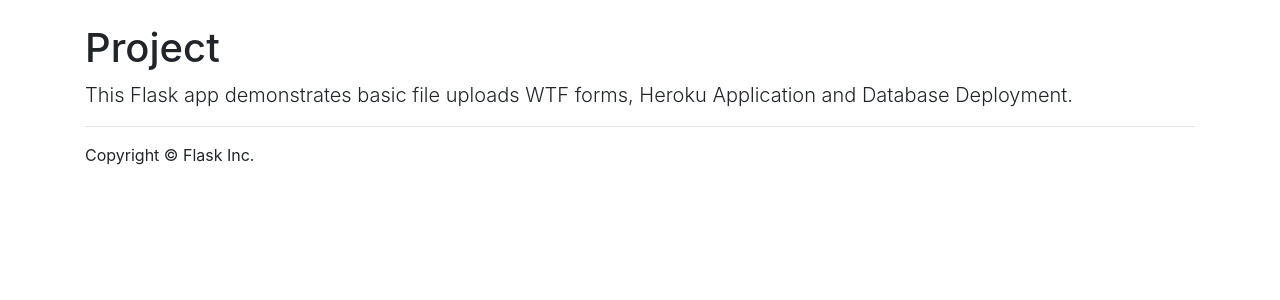
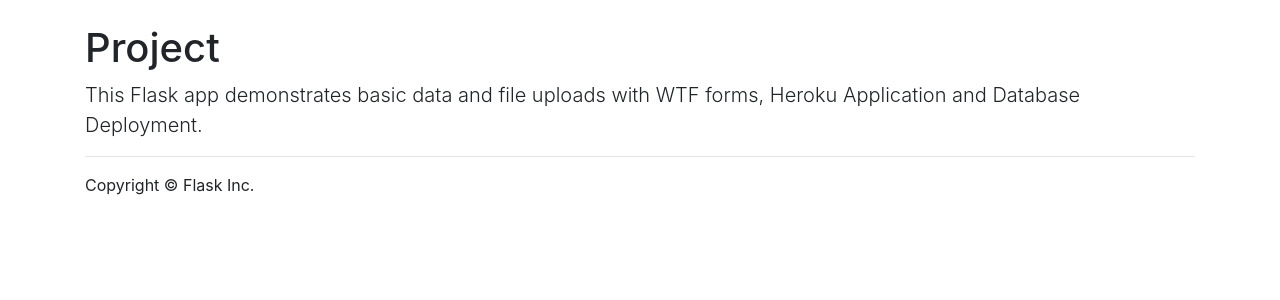
Before and after one commit to caribbeanyute/info3180-project1, a Flask app: page / in a window 1280 px wide. Shown: the part 56-356 px from the top of the page. Run offline with Flask 2, Linux system fonts and the light colour scheme; some libraries are stand-ins or nearby versions.

Commit message:
Modified Home Page

```diff
--- a/app/templates/home.html
+++ b/app/templates/home.html
@@ -4,6 +4,6 @@
 <h1 class="page-header">Project</h1>
 {% include 'flash_messages.html' %}
 
-<p class="lead">This Flask app demonstrates basic file uploads WTF forms, Heroku Application and Database
+<p class="lead">This Flask app demonstrates basic data and file uploads with WTF forms, Heroku Application and Database
 Deployment.</p>
 {% endblock %}
```
